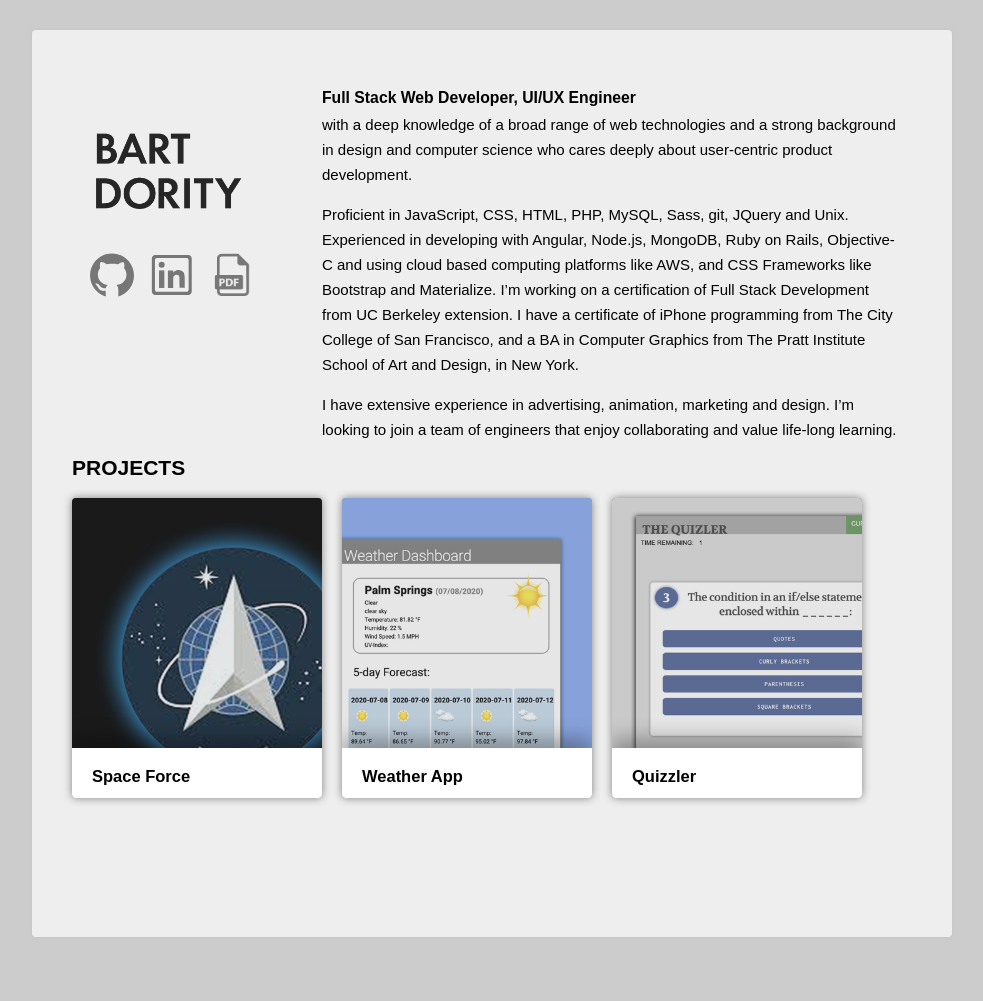
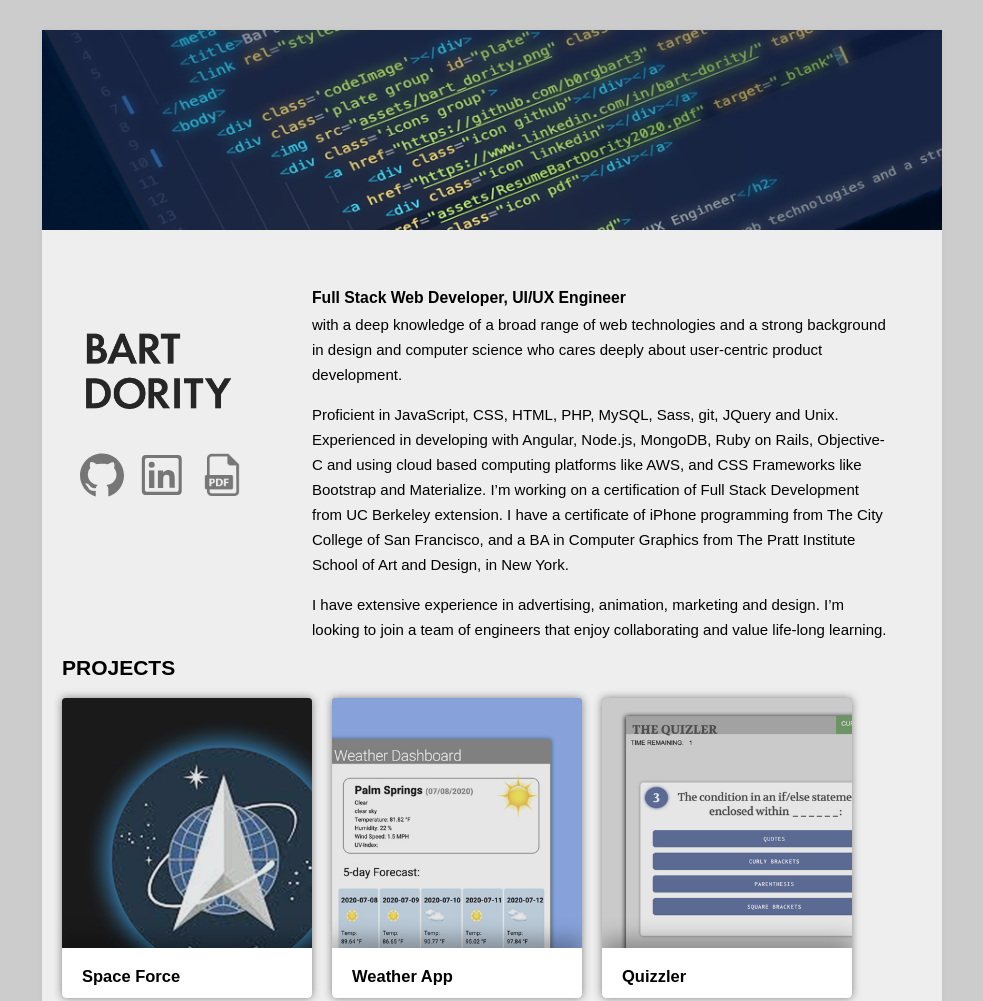
Before and after one commit to b0rgbart3/portfolio, a plain HTML site: page index.html in a window 1280 px wide. Shown: the top 1001 px of the page, without its empty margins (148-1131 px from the left). Before the commit the page ends 977 px from the top, so only its background shows below. Drawn offline with nearby package versions, Linux system fonts and the light colour scheme; a web font is replaced by a local one.

Commit message:
adding branding image

```diff
--- a/index.html
+++ b/index.html
@@ -4,15 +4,10 @@
     <meta charset="UTF-8">
     <meta name="viewport" content="width=device-width, initial-scale=1.0">
     <title>Bart Dority - Responsive Portfolio 2</title>
-    <!-- <link rel="stylesheet" href="https://cdn.jsdelivr.net/npm/@ionic/core/css/ionic.bundle.css"/> -->
-
-    <!-- Compiled and minified CSS -->
-    <!-- <link rel="stylesheet" href="https://cdnjs.cloudflare.com/ajax/libs/materialize/1.0.0/css/materialize.min.css"> -->
-
-    <link rel="stylesheet" type="text/css" href="style.css">
+    <link rel="stylesheet" type="text/css" href="style.css" />
 </head>
 <body>
-
+    <div class='codeImage'></div>
     <div class='plate group' id="plate">
         <img src="assets/bart_dority.png" class='logo'/>
         <div class='icons group'>
@@ -24,7 +19,6 @@
                 <div class="icon pdf"></div></a>
         </div>
     </div>
-
     <div class='brand group' id="brand">
         <h2>Full Stack Web Developer, UI/UX Engineer</h2>
         <p class='firstPar'>
--- a/style.css
+++ b/style.css
@@ -8,8 +8,11 @@ html, body {
 }
 
 body {
+    padding:0;
+    margin:0;
     padding-bottom:20px;
     background-color:#eeeeee;
+    padding:0;
 }
 
 p {
@@ -50,6 +53,12 @@ p {
     padding-top:0;
 }
 
+.codeImage {
+    background-image:url("assets/code3.jpg");
+    background-size:100%;
+    width:100%;
+    height:200px;
+}
 
 .work {
     clear: both;
@@ -262,7 +271,7 @@ h2 {
         background-color:#cccccc;
     }
     body {
-        padding-left:20px;
+        padding-left:0px;
         border-radius:4px;
         max-width:900px;
         width:94%;
```
Also changed, not shown: assets/code.jpg (added), assets/code2.jpg (added), assets/code3.jpg (added).
